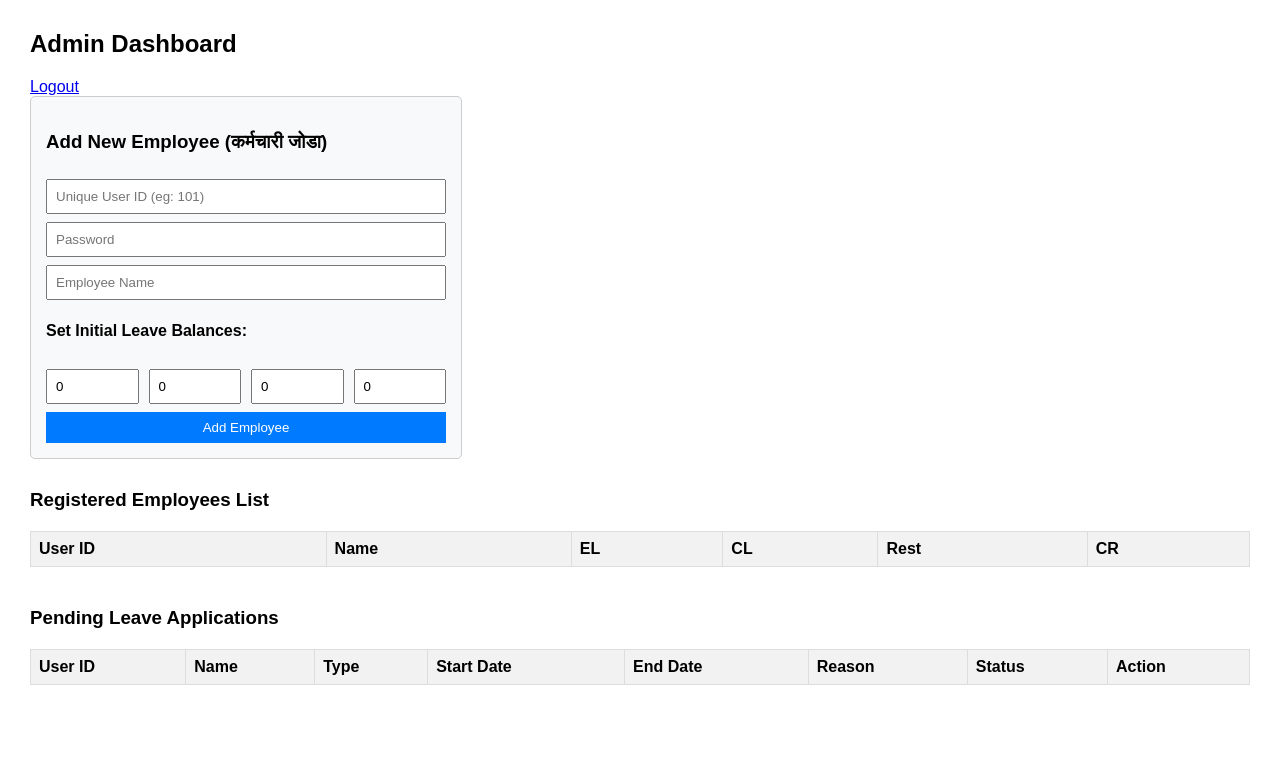
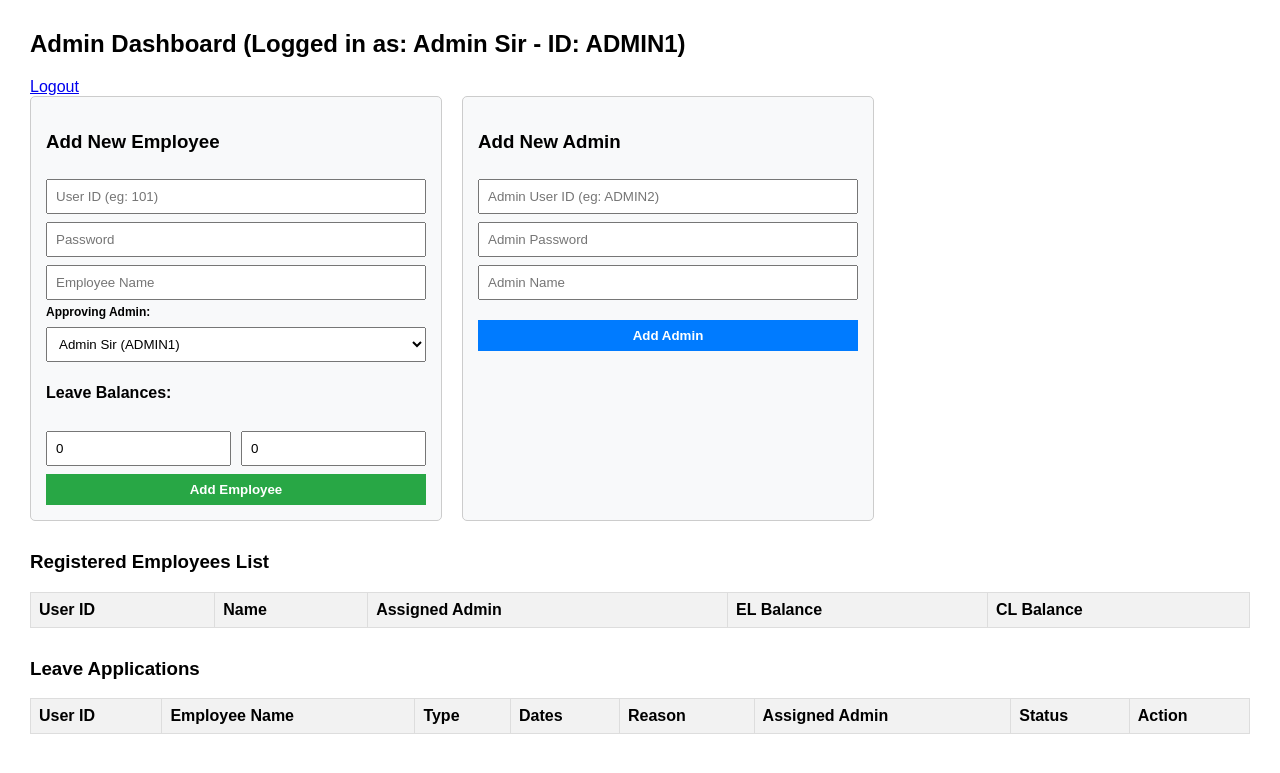
Before and after one commit to RohanDamodar/S-T_KRCL_leave_portal, a Flask app: page /admin in a window 1280 px wide. Shown: the top 773 px of the page. Run offline with Flask 3, Linux system fonts and the light colour scheme; a user stored in the database is signed in; data comes from the database, SQL or seed files in the repository; tables that the repository leaves empty hold one stand-in row (values such as "Sample post"); data that the repository does not hold is empty; parts of the project's set-up code (start-up, migrations or seed data) failed here and were passed over.

Commit message:
Update admin.html

```diff
--- a/templates/admin.html
+++ b/templates/admin.html
@@ -4,37 +4,62 @@
     <title>Admin Dashboard</title>
     <style>
         body { font-family: Arial, sans-serif; margin: 30px; }
-        table { width: 100%; border-collapse: collapse; margin-top: 20px; }
+        table { width: 100%; border-collapse: collapse; margin-top: 15px; }
         th, td { border: 1px solid #ddd; padding: 8px; text-align: left; }
         th { background-color: #f2f2f2; }
-        .form-box { background: #f8f9fa; border: 1px solid #ccc; padding: 15px; border-radius: 5px; width: 400px; margin-bottom: 30px; }
+        .container { display: flex; gap: 20px; flex-wrap: wrap; margin-bottom: 30px; }
+        .form-box { background: #f8f9fa; border: 1px solid #ccc; padding: 15px; border-radius: 5px; width: 380px; }
         .form-group { display: flex; gap: 10px; }
-        input, button { width: 100%; margin-top: 8px; padding: 8px; box-sizing: border-box; }
-        button { background-color: #007bff; color: white; border: none; cursor: pointer; }
+        input, select, button { width: 100%; margin-top: 8px; padding: 8px; box-sizing: border-box; }
+        .btn-emp { background-color: #28a745; color: white; border: none; cursor: pointer; font-weight: bold; }
+        .btn-admin { background-color: #007bff; color: white; border: none; cursor: pointer; font-weight: bold; }
         .btn-approve { color: green; text-decoration: none; font-weight: bold; margin-right: 10px; }
         .btn-reject { color: red; text-decoration: none; font-weight: bold; }
+        .badge-mine { background-color: #d4edda; color: #155724; padding: 3px 6px; border-radius: 3px; font-size: 12px; font-weight: bold; }
+        .badge-other { background-color: #e2e3e5; color: #383d41; padding: 3px 6px; border-radius: 3px; font-size: 12px; }
     </style>
 </head>
 <body>
-    <h2>Admin Dashboard</h2>
+    <h2>Admin Dashboard (Logged in as: {{ session['name'] }} - ID: {{ current_admin }})</h2>
     <a href="/logout">Logout</a>
 
+    <div class="container">
+        <!-- १. कर्मचाऱ्याचा फॉर्म (फक्त EL आणि CL) -->
         <div class="form-box">
-        <h3>Add New Employee (कर्मचारी जोडा)</h3>
+            <h3>Add New Employee</h3>
             <form method="POST">
-            <input type="text" name="user_id" placeholder="Unique User ID (eg: 101)" required>
+                <input type="hidden" name="action_type" value="add_employee">
+                <input type="text" name="user_id" placeholder="User ID (eg: 101)" required>
                 <input type="password" name="password" placeholder="Password" required>
                 <input type="text" name="name" placeholder="Employee Name" required>
 
-            <h4>Set Initial Leave Balances:</h4>
+                <label style="font-size: 12px; font-weight: bold; margin-top: 5px; display: block;">Approving Admin:</label>
+                <select name="assigned_admin" required>
+                    {% for a in admins_list %}
+                        <option value="{{ a[0] }}">{{ a[1] }} ({{ a[0] }})</option>
+                    {% endfor %}
+                </select>
+
+                <h4>Leave Balances:</h4>
                 <div class="form-group">
-                <input type="number" name="el" placeholder="EL" value="0" required>
-                <input type="number" name="cl" placeholder="CL" value="0" required>
-                <input type="number" name="rest" placeholder="Rest" value="0" required>
-                <input type="number" name="cr" placeholder="CR" value="0" required>
+                    <input type="number" name="el" placeholder="EL Balance" value="0" required>
+                    <input type="number" name="cl" placeholder="CL Balance" value="0" required>
                 </div>
-            <button type="submit">Add Employee</button>
+                <button type="submit" class="btn-emp">Add Employee</button>
             </form>
+        </div>
+
+        <!-- २. नवीन ॲडमिन जोडण्याचा फॉर्म -->
+        <div class="form-box">
+            <h3>Add New Admin</h3>
+            <form method="POST">
+                <input type="hidden" name="action_type" value="add_admin">
+                <input type="text" name="user_id" placeholder="Admin User ID (eg: ADMIN2)" required>
+                <input type="password" name="password" placeholder="Admin Password" required>
+                <input type="text" name="name" placeholder="Admin Name" required>
+                <button type="submit" class="btn-admin" style="margin-top: 20px;">Add Admin</button>
+            </form>
+        </div>
     </div>
 
     <h3>Registered Employees List</h3>
@@ -42,32 +67,30 @@
         <tr>
             <th>User ID</th>
             <th>Name</th>
-            <th>EL</th>
-            <th>CL</th>
-            <th>Rest</th>
-            <th>CR</th>
+            <th>Assigned Admin</th>
+            <th>EL Balance</th>
+            <th>CL Balance</th>
         </tr>
         {% for u in users_list %}
         <tr>
             <td>{{ u[0] }}</td>
             <td>{{ u[1] }}</td>
             <td>{{ u[2] }}</td>
-            <td>{{ u[3] }}</td>
-            <td>{{ u[4] }}</td>
-            <td>{{ u[5] }}</td>
+            <td><b>{{ u[3] }}</b></td>
+            <td><b>{{ u[4] }}</b></td>
         </tr>
         {% endfor %}
     </table>
 
-    <h3 style="margin-top: 40px;">Pending Leave Applications</h3>
+    <h3 style="margin-top: 30px;">Leave Applications</h3>
     <table>
         <tr>
             <th>User ID</th>
-            <th>Name</th>
+            <th>Employee Name</th>
             <th>Type</th>
-            <th>Start Date</th>
-            <th>End Date</th>
+            <th>Dates</th>
             <th>Reason</th>
+            <th>Assigned Admin</th>
             <th>Status</th>
             <th>Action</th>
         </tr>
@@ -76,9 +99,15 @@
             <td>{{ req[1] }}</td>
             <td>{{ req[2] }}</td>
             <td><b>{{ req[3] }}</b></td>
-            <td>{{ req[4] }}</td>
-            <td>{{ req[5] }}</td>
+            <td>{{ req[4] }} to {{ req[5] }}</td>
             <td>{{ req[6] }}</td>
+            <td>
+                {% if req[8] == current_admin %}
+                    <span class="badge-mine">Assigned to You</span>
+                {% else %}
+                    <span class="badge-other">Assigned to {{ req[8] }}</span>
+                {% endif %}
+            </td>
             <td><b>{{ req[7] }}</b></td>
             <td>
                 {% if req[7] == 'Pending' %}
```
Lines whose indentation alone changed are shown as unchanged.
